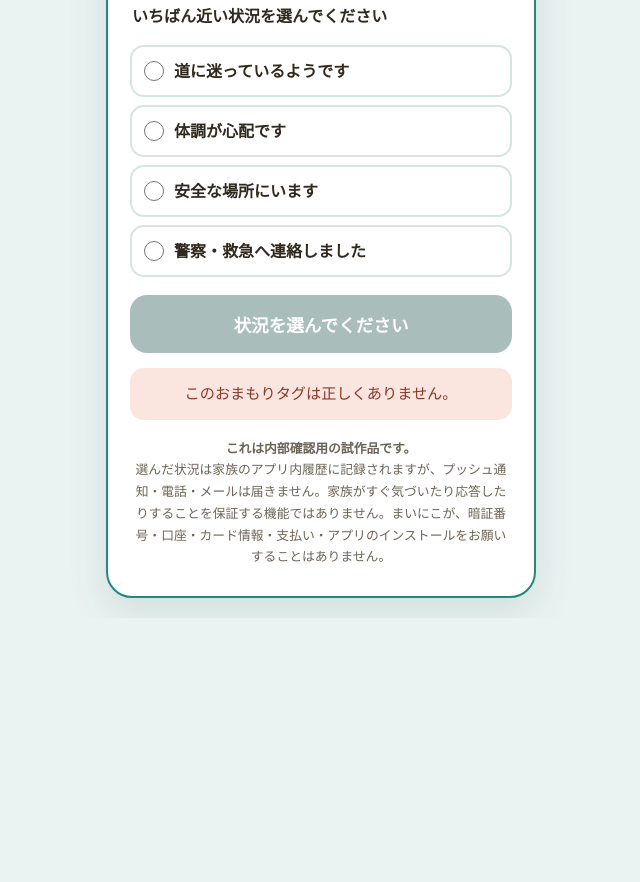
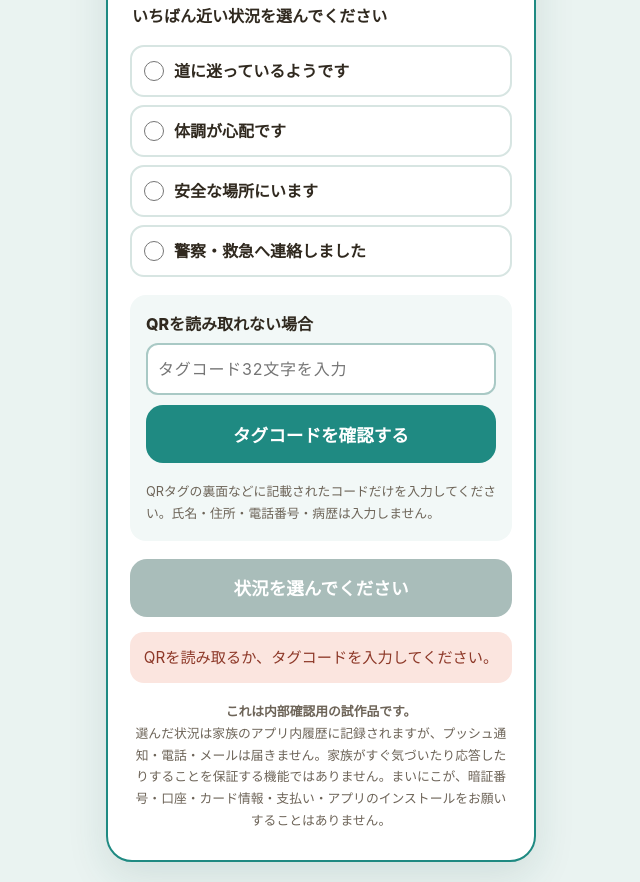
Before and after one commit to pocham4173/hidamari, a plain HTML site: page preview-tag-pr32.html in a window 1280 px wide. Shown: the part 568-1450 px from the top of the page, without its empty margins (319-959 px from the left). Before the commit the page ends 1186 px from the top, so only its background shows below. Drawn offline with Linux system fonts and the light colour scheme.

Commit message:
試験版でQRタグコード入力に対応

```diff
--- a/preview-tag-pr32.html
+++ b/preview-tag-pr32.html
@@ -14,7 +14,7 @@ h1{margin:0;font-size:1.45rem;color:#166863}p{font-size:1rem;line-height:1.8;mar
 fieldset{border:0;padding:0;margin:18px 0;text-align:left}legend{font-weight:800;margin-bottom:10px}.choice{display:flex;align-items:flex-start;gap:10px;border:2px solid #D7E5E2;border-radius:14px;padding:12px;margin-top:8px;font-weight:700;line-height:1.5}.choice:has(input:checked){border-color:#1F8A82;background:#F2F8F7}.choice input{width:20px;height:20px;margin:2px 0 0;accent-color:#1F8A82;flex:none}
 .emergency{display:grid;grid-template-columns:1fr 1fr;gap:9px;margin:14px 0}.emergency a{display:block;border:2px solid #C95843;border-radius:14px;padding:11px 6px;color:#963521;text-decoration:none;font-weight:900;background:#FFF7F4}.emergency a:last-child{border-color:#315C91;color:#244873;background:#F4F8FC}
 button{width:100%;min-height:58px;border:0;border-radius:17px;background:#1F8A82;color:#fff;font:inherit;font-size:1.1rem;font-weight:800;cursor:pointer;box-shadow:0 5px 0 #166863}button:active{transform:translateY(3px);box-shadow:0 2px 0 #166863}button:disabled{background:#A9BDBA;box-shadow:none;cursor:default;transform:none}
-.status{display:none;margin-top:15px;border-radius:14px;padding:13px;font-size:.95rem;line-height:1.65}.status.show{display:block}.status.ok{background:#E6F4DB;color:#2F6425}.status.err{background:#FBE5DF;color:#8D3828}.note{margin-top:18px;color:#6D6458;font-size:.8rem;line-height:1.7}
+.status{display:none;margin-top:15px;border-radius:14px;padding:13px;font-size:.95rem;line-height:1.65}.status.show{display:block}.status.ok{background:#E6F4DB;color:#2F6425}.status.err{background:#FBE5DF;color:#8D3828}.manual{display:none;margin:18px 0;padding:16px;background:#F2F8F7;border-radius:16px;text-align:left}.manual.show{display:block}.manual label{display:block;font-weight:800;margin-bottom:8px}.manual input{width:100%;min-height:52px;border:2px solid #A9C9C5;border-radius:12px;padding:10px;font:inherit;letter-spacing:.05em}.manual button{margin-top:10px;box-shadow:none}.note{margin-top:18px;color:#6D6458;font-size:.8rem;line-height:1.7}
 </style>
 </head>
 <body>
@@ -33,6 +33,7 @@ button{width:100%;min-height:58px;border:0;border-radius:17px;background:#1F8A82
     <label class="choice"><input type="radio" name="situation" value="safe">安全な場所にいます</label>
     <label class="choice"><input type="radio" name="situation" value="called">警察・救急へ連絡しました</label>
   </fieldset>
+  <div class="manual" id="manual"><label for="tag-code">QRを読み取れない場合</label><input id="tag-code" type="text" maxlength="32" inputmode="text" autocomplete="off" autocapitalize="none" spellcheck="false" placeholder="タグコード32文字を入力"><button id="open-code" type="button">タグコードを確認する</button><div class="note">QRタグの裏面などに記載されたコードだけを入力してください。氏名・住所・電話番号・病歴は入力しません。</div></div>
   <button id="notify" type="button" disabled>状況を選んでください</button>
   <div class="status" id="status" role="status" aria-live="polite"></div>
   <div class="note"><b>これは内部確認用の試作品です。</b><br>選んだ状況は家族のアプリ内履歴に記録されますが、プッシュ通知・電話・メールは届きません。家族がすぐ気づいたり応答したりすることを保証する機能ではありません。まいにこが、暗証番号・口座・カード情報・支払い・アプリのインストールをお願いすることはありません。</div>
@@ -60,12 +61,14 @@ const db=previewApp.firestore();
 const auth=previewApp.auth();
 const button=document.getElementById('notify');
 const statusBox=document.getElementById('status');
+const manualBox=document.getElementById('manual'),codeInput=document.getElementById('tag-code'),openCode=document.getElementById('open-code');
 const tagId=new URLSearchParams(location.search).get('id')||'';
 const validTag=/^[A-Za-z0-9_-]{32}$/.test(tagId);
 const cooldownMs=10*60*1000;
 
 function showStatus(text,kind){statusBox.textContent=text;statusBox.className='status show '+kind;}
-if(!validTag){button.disabled=true;showStatus('このおまもりタグは正しくありません。','err');}
+if(!validTag){button.disabled=true;manualBox.classList.add('show');showStatus(tagId?'タグコードを確認してください。32文字の英数字で入力します。':'QRを読み取るか、タグコードを入力してください。','err');}
+openCode.addEventListener('click',function(){var code=codeInput.value.trim();if(!/^[A-Za-z0-9_-]{32}$/.test(code)){showStatus('タグコードは32文字の英数字です。もう一度確認してください。','err');codeInput.focus();return;}location.href='preview-tag-pr32.html?id='+encodeURIComponent(code);});
 document.querySelectorAll('input[name="situation"]').forEach(input=>{
   input.addEventListener('change',()=>{
     if(!validTag)return;
```
